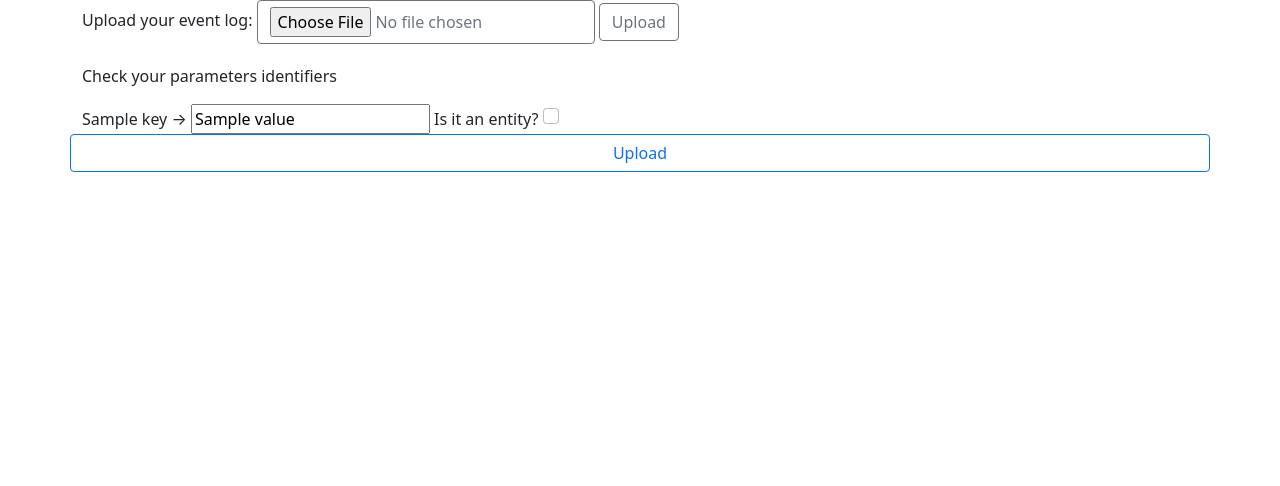
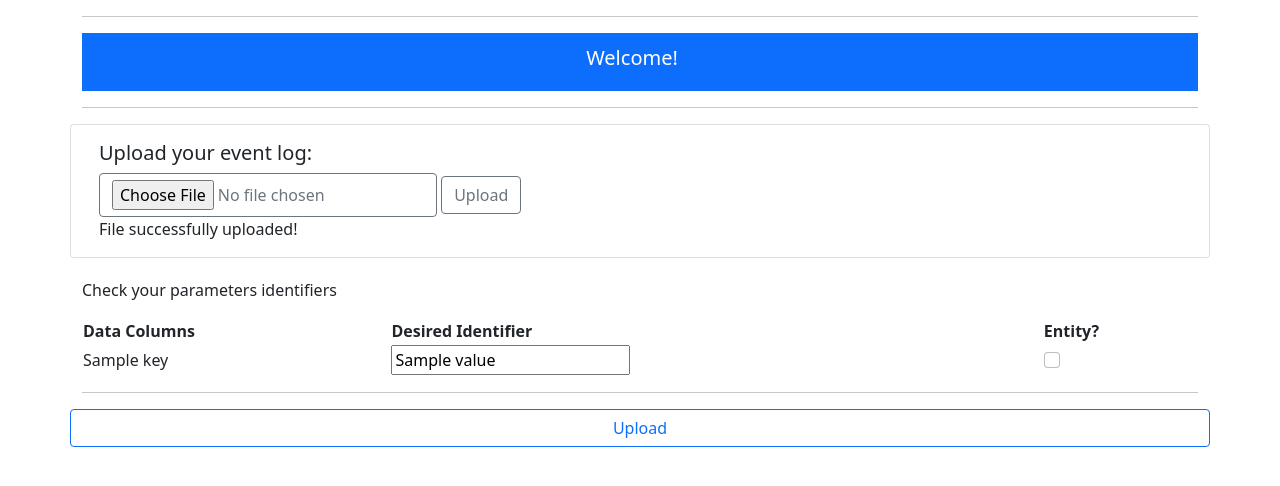
Before and after one commit to SaraPettinari/ekg_multi_query, a Flask app: template templates/log_uploader.html in a window 1280 px wide. Shown: the top 486 px of the page. Run offline with Flask 3, Linux system fonts and the light colour scheme; the template is opened without the code that fills it: most values are stand-ins (such as "Sample title", 1, 10 or a date in 2020); some libraries are stand-ins or nearby versions.

Commit message:
code refactoring

```diff
--- a/app.py
+++ b/app.py
@@ -1,4 +1,4 @@
-from flask import Flask, render_template, jsonify, request
+from flask import Flask, render_template, jsonify, request, session
 from flask_bootstrap import Bootstrap
 from werkzeug.utils import secure_filename
 import json
@@ -62,8 +62,7 @@ def data_uploader():
         # check if some entities needs to be created
         if len(entity_list) > 0:
             for entity in entity_list:
-                print('TO FIX')
-                #ekg.create_entity(entity)
+                ekg.create_entity(entity)
 
         return get_perspectives()
 
@@ -132,4 +131,4 @@ def get_graph():
 
 
 if __name__ == '__main__':
-    app.run(host='127.0.0.1', port=3000)
+    app.run(host='127.0.0.1', port=3000, debug=True)
--- a/pyjs_graph.py
+++ b/pyjs_graph.py
@@ -183,7 +183,7 @@ class MRSGraph:
                 print(destination)
                 edge['destination'] =  destination
                 edge['edge_label'] = 'start'
-                edge['edge_properties'] = {'edge_weight': '', 'CorrelationType': 'Robot'}
+                edge['edge_properties'] = {'edge_weight': 1, 'CorrelationType': 'Robot'}
 
                 self.edges = self.edges.append(edge)
 
--- a/static/css/style.css
+++ b/static/css/style.css
@@ -11,7 +11,6 @@ option {
 }
 
 input[type="range"] {
-	appearance: slider-horizontal;
 	position: relative;
 	width: 100%;
 }
--- a/static/js/script.js
+++ b/static/js/script.js
@@ -1,156 +1,49 @@
+var globcy = ''; // to store the cytoscape object
+
 /**
- * Supports sugiyama layout
- * Deprecated library
- * @param {*} in_data
+ * Generation of the layout for showing the Event Knowledge Graph
+ * @param {*} data : dictionary with nodes and edges
  */
-function plot_graph(in_data) {
-  var edge_data = in_data.edges
-  var node_data = []
-
-  const g = new dagreD3.graphlib.Graph({ multigraph: true }).setGraph({ rankdir: 'LR' })
-
-  for (n in in_data.nodes) {
-    //node_data.push({ id: in_data.nodes[n]['Event_Id'], properties: in_data.nodes[n] })
-    node = in_data.nodes[n]
-    g.setNode(node.Event_Id, { label: node.Activity, class: 'Event', shape: 'rect', data: node })
+function generate_ekg(data) {
+  // creation of nodes list
+  nodes = []
+  for (n in data.nodes) {
+    node = data.nodes[n]
+    nodes.push({
+      data: {
+        id: node.Event_Id,
+        label: node.Activity.replaceAll("_", "\n"),
+        color: node.color,
+        node_data: node,
+        type: node.Type
+      }
+    })
   }
 
-  for (e in edge_data) {
-    edg = edge_data[e]
-    g.setEdge(edg.from, edg.to, { label: edg.label }) //d3.curveBasis
-  }
-
-  console.log(g)
-
-
-  const data = {
-    nodes: node_data,
-    links: edge_data
-  };
-
-  var render = new dagreD3.render();
-
-
-  // Set up an SVG group so that we can translate the final graph.
-  var svg = d3.select("svg"),
-    svgGroup = svg.append("g"),
-    zoom = d3.zoom().on("zoom", function () {
-      svgGroup.attr("transform", d3.event.transform);
-    });
-  svg.call(zoom);
-
-  d3.selectAll('svg g')
-    .on('click', function (d) {
-      console.log('click on ' + d);
-    });
-  node = d3.selectAll('svg g')
-  node.attr("height", 100)
-
-
-  // Run the renderer. This is what draws the final graph.
-  render(svgGroup, g);
-}
-
-
-/**
- * Does not support sugiyama layout
- * More intuitive library
- * @param {*} data
- */
-function draw(data) {
-  nodes = []
-  for (n in data.nodes) {
-    //node_data.push({ id: in_data.nodes[n]['Event_Id'], properties: in_data.nodes[n] })
-    node = data.nodes[n]
-    nodes.push({ id: node.Event_Id, label: node.Activity, data: node })
-  }
-
-  var container = document.getElementById('networkx');
-  var data = {
-    nodes: nodes,
-    edges: data.edges
-  };
-  var options = {
-    nodes: {
-      shape: 'box',
-      color: {
-        border: '#000000',
-        background: '#ffffff'
-      },
-      shapeProperties: {
-        borderRadius: 2
-      },
-      font: {
-        size: 40
-      }
-    },
-    physics: {
-      enabled: false,
-      hierarchicalRepulsion: {
-        avoidOverlap: 1
-      },
-      stabilization: {
-        enabled: true,
-      },
-    },
-    layout: {
-      improvedLayout: true,
-      hierarchical: {
-        enabled: true,
-        direction: 'LR',
-        sortMethod: "directed",
-        nodeSpacing: 500,
-        levelSeparation: 500,
-        treeSpacing: 500,
-      }
-    },
-    edges: {
-      arrows: {
-        to: true
-      },
-      color: {
-        color: '#000000'
-      },
-      font: {
-        background: '#ffffff',
-        size: 30,
-        color: '#000000'
-      },
-      smooth: {
-        enabled: false,
-      },
-      selfReference: {
-        size: 30,
-      }
-    }
-  };
-
-  //console.log(data)
-
-  // initialize your network!
-  var network = new vis.Network(container, data, options);
-}
-
-function generate_ekg(data) {
-  nodes = []
-  for (n in data.nodes) {
-    //node_data.push({ id: in_data.nodes[n]['Event_Id'], properties: in_data.nodes[n] })
-    node = data.nodes[n]
-    nodes.push({ data: { id: node.Event_Id, label: node.Activity.replaceAll("_", "\n"), color: node.color, node_data: node, type: node.Type } })
-  }
-
+  // creation of edges list
   edges = []
   for (e in data.edges) {
     edge = data.edges[e]
     edge_label = edge.edge_label
     edge_properties = edge.edge_properties
-    //"edge_weight": 1,   "CorrelationType": "Message",
     edge_weight = edge_properties.edge_weight
     edge_info = edge_weight + '(' + edge_properties.CorrelationType + ')\n:' + edge_label
     if (edge_weight >= 4) {
-      edge_weight = edge_weight / 20
+      edge_weight = 4 // to avoid edges too thick
     }
-    edges.push({ data: { source: edge.source, target: edge.destination, id: e, label: edge_info, color: edge.color, weight: edge_weight } })
+    else if (edge_weight == undefined) {
+      continue
+    }
+    edges.push({
+      data: {
+        source: edge.source,
+        target: edge.destination,
+        id: e,
+        label: edge_info,
+        color: edge.color,
+        weight: edge_weight
+      }
+    })
   }
 
   elements = nodes.concat(edges)
@@ -192,7 +85,7 @@ function generate_ekg(data) {
       {
         selector: 'node',
         style: {
-          'height': 100,
+          'height': 80,
           'width': 100,
           'background-color': 'data(color)' || '#666666',
           'label': 'data(label)',
@@ -212,9 +105,8 @@ function generate_ekg(data) {
           'line-color': 'data(color)',
           'target-arrow-color': 'data(color)',
           'target-arrow-shape': 'triangle',
-          'curve-style': 'segments',
-          // 'curve-style': 'straight',
-          //'curve-style': 'unbundled-bezier',
+          //'curve-style': 'segments',
+          'curve-style': 'bezier',
           'text-background-opacity': 1,
           'text-background-color': '#ffffff',
           'text-wrap': 'wrap',
@@ -225,20 +117,6 @@ function generate_ekg(data) {
         }
       }
     ],
-    /*
-        layout: {
-          name: 'dagre',
-          directed: true,
-          spacingFactor: 1.0,
-          avoidOverlap: true,
-          nodeDimensionsIncludeLabels: true,
-          multigraph: true,
-          nodeSep: 150, // the separation between adjacent nodes in the same rank
-          edgeSep: 60, // the separation between adjacent edges in the same rank
-          rankSep: 150, // the separation between each rank in the layout
-          rankDir: 'LR', // 'TB' for top to bottom flow, 'LR' for left to right,
-        }*/
-
     layout: {
       name: 'breadthfirst',
       fit: true, // whether to fit the viewport to the graph
@@ -249,20 +127,21 @@ function generate_ekg(data) {
       spacingFactor: 3, // positive spacing factor, larger => more space between nodes (N.B. n/a if causes overlap)
       boundingBox: undefined, // constrain layout bounds; { x1, y1, x2, y2 } or { x1, y1, w, h }
       avoidOverlap: true, // prevents node overlap, may overflow boundingBox if not enough space
-      nodeDimensionsIncludeLabels: false, // Excludes the label when calculating node bounding boxes for the layout algorithm
-      roots: undefined, // the roots of the trees
-      depthSort: undefined, // a sorting function to order nodes at equal depth. e.g. function(a, b){ return a.data('weight') - b.data('weight') }
-      animate: false, // whether to transition the node positions
-      ready: undefined, // callback on layoutready
-      stop: undefined, // callback on layoutstop
-      transform: function (node, position) { return position; } // transform a given node position. Useful for changing flow direction in discrete layouts
+      nodeDimensionsIncludeLabels: true, // Excludes the label when calculating node bounding boxes for the layout algorithm
     }
   });
 
-  /*
-   var svgContent = cy.svg({ full: true })
-   var blob = new Blob([svgContent], { type: "image/svg+xml;charset=utf-8" });
-   saveAs(blob, "demo.svg");*/
+  globcy = cy;
+}
+
+/**
+ * Download the EKG as svg image
+ */
+function downloadEKG() {
+  var svgContent = globcy.svg({ full: true })
+  var blob = new Blob([svgContent], { type: "image/svg+xml;charset=utf-8" });
+  let datetime = new Date().toJSON();
+  saveAs(blob, datetime + "_ekg.svg");
 }
 
 
--- a/templates/log_uploader.html
+++ b/templates/log_uploader.html
@@ -13,32 +13,57 @@
 <body>
     <!-- Perspectives choice -->
     <div class="container">
+        <hr class="hr" />
+        <nav class="navbar navbar-expand-lg navbar-dark bg-primary justify-content-center">
+            <h1 class="navbar-brand">Welcome!</h1>
+        </nav>
+        <hr class="hr" />
+
         <div class="row">
+            <div class="card">
+                <div class="card-body">
                     <form action="/uploader" method="POST" enctype="multipart/form-data">
-                <label for="log_file">Upload your event log: </label>
+                        <h5 class="card-title"><label for="log_file">Upload your event log: </label></h5>
                         <input type="file" name="log_file" accept=".csv" class="btn btn-outline-secondary"
                             value="Select file" />
                         <input type="submit" class="btn btn-outline-secondary" value="Upload" />
                     </form>
+                    {% if not query_data %}
+                    <p class="card-text">*supported only .csv format</p>
+                    {% else %}
+                    <p class="card-text"> File successfully uploaded! </p>
+                    {% endif %}
+                </div>
+              </div>
+
         </div>
 
         {% if query_data %}
         <div>
             <p>Check your parameters identifiers</p>
             <form action="/data_uploader" method="POST" enctype="multipart/form-data">
+                <table style="width:100%">
+                    <tr>
+                        <th>Data Columns</th>
+                        <th>Desired Identifier</th>
+                        <th>Entity?</th>
+                    </tr>
                     {% for key, value in query_data.items() %}
+                    <tr>
                         {% if key == 'path' %}
-                <label for="{{ value }}" hidden> {{ key }} </label> <input type="text" id="{{ value }}" name="{{ key }}"
-                    value="{{ value }}" hidden>
+                        <td><label for="{{ value }}" hidden> {{ key }} </label></td>
+                        <input type="text" id="{{ value }}" name="{{ key }}" value="{{ value }}" hidden>
                         {% else %}
-                <label for="{{ value }}"> {{ key }} </label> &rarr; <input type="text" id="{{ value }}" name="{{ key }}"
-                    value="{{ value }}">
-                <label for="{{ key }}_entity">Is it an entity?</label>
-                <input class="form-check-input" type="checkbox" id="{{ key }}_entity" name="{{ key }}_entity">
+                        <td><label for="{{ value }}"> {{ key }} </label> </td>
+                        <td> <input type="text" id="{{ value }}" name="{{ key }}" value="{{ value }}"> </td>
+                        <td> <input class="form-check-input" type="checkbox" id="{{ key }}_entity"
+                                name="{{ key }}_entity"></td>
                         {% endif %}
-                <br>
+                    </tr>
+                    {% endfor %}
+                </table>
 
-                {% endfor %}
+                <hr class="hr" />
 
                 <div class="row">
                     <input type="submit" class="btn btn-outline-primary" value="Upload" />
```
Also changed, not shown: templates/ekg_gui.html (+7 -7 lines). Lines whose indentation alone changed are shown as unchanged.
